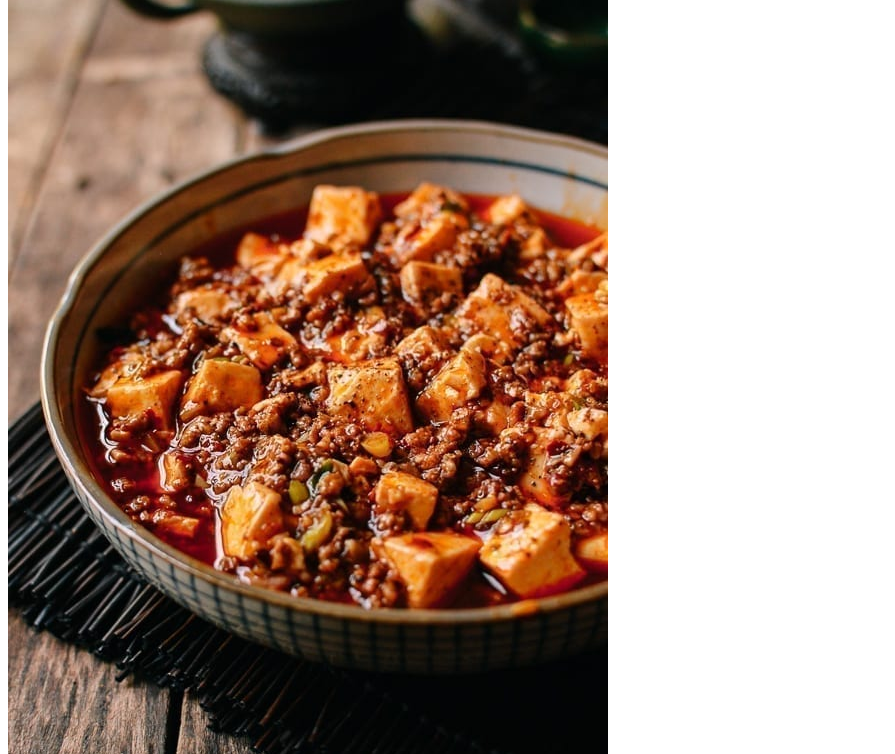
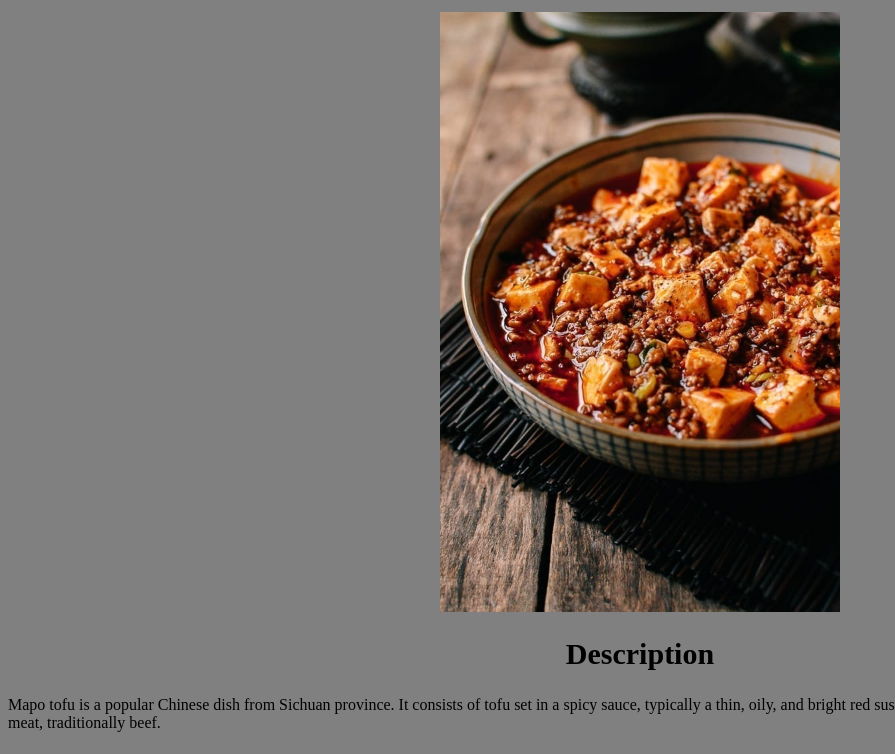
Before and after one commit to jooo-lee/odin-recipes, a plain HTML site: page recipes/mapotofu.html in a window 1280 px wide. Shown: the part 113-867 px from the top of the page, without its empty margins (0-895 px from the left). Drawn offline with Linux system fonts and the light colour scheme.

Commit message:
Link styles.css to mapotofu.html

```diff
--- a/recipes/mapotofu.html
+++ b/recipes/mapotofu.html
@@ -3,11 +3,12 @@
     <head>
         <meta charset="UTF-8">
         <title>Mapo Tofu Recipe</title>
+        <link rel="stylesheet" href="../styles.css">
     </head>
     <body>
         <h1>Mapo Tofu</h1>
         <!-- Image, ingredients and steps from https://thewoksoflife.com/ma-po-tofu-real-deal/#recipe -->
-        <img src="../imgs/mapotofu.jpeg" alt="Mapo Tofu">
+        <img src="../imgs/mapotofu.jpeg" alt="Mapo Tofu" id="mapotofuimg">
         <!-- Description from Google -->
         <h2>Description</h2>
         <p>Mapo tofu is a popular Chinese dish from Sichuan province. It consists of tofu set in a spicy sauce, typically a thin, oily, and bright red suspension, based on douban, and douchi, along with minced meat, traditionally beef.</p>
--- a/styles.css
+++ b/styles.css
@@ -28,3 +28,8 @@ ol {
     display: inline-block;
     text-align: left;
 }
+
+#mapotofuimg {
+    height: 600px;
+    width: auto;
+}
```
